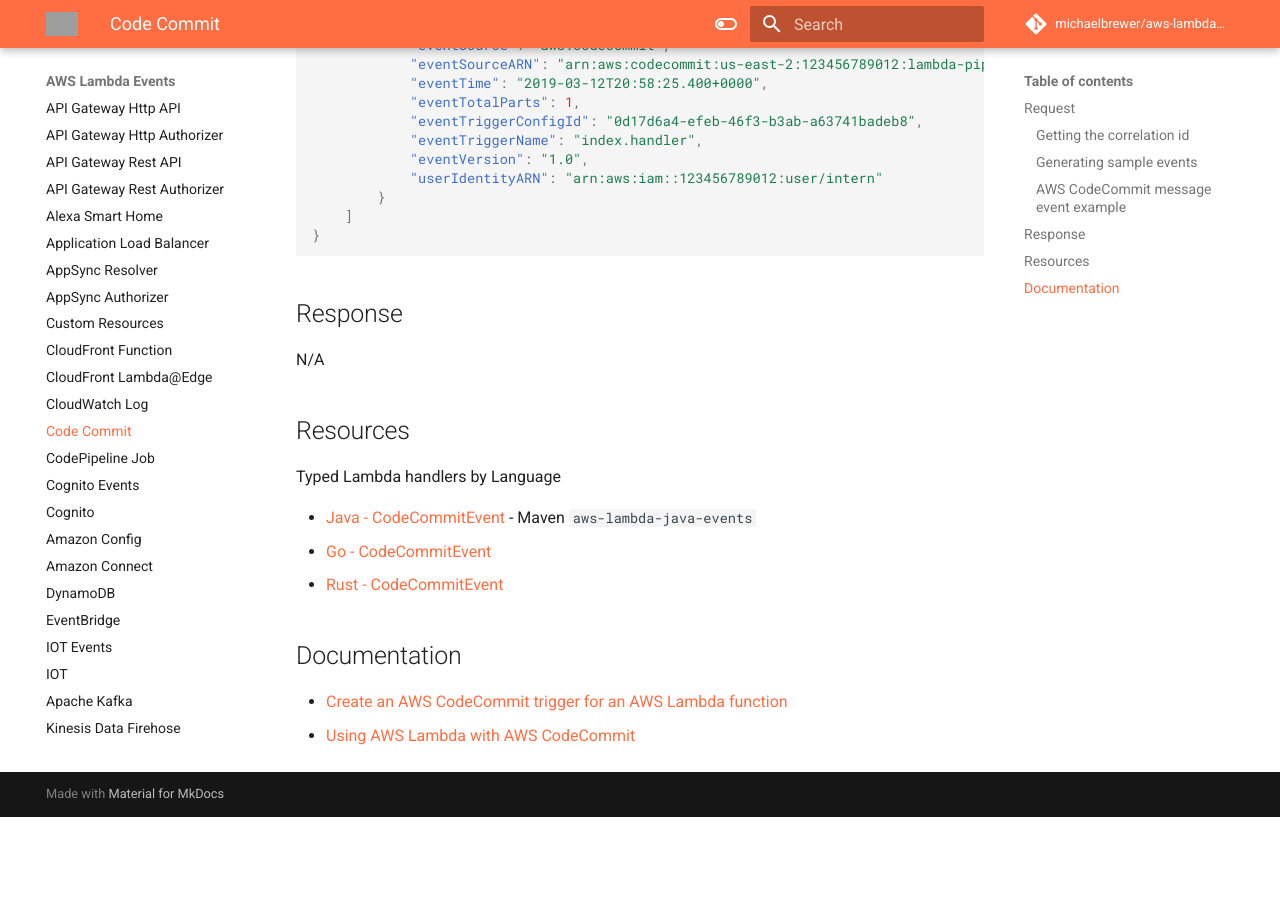
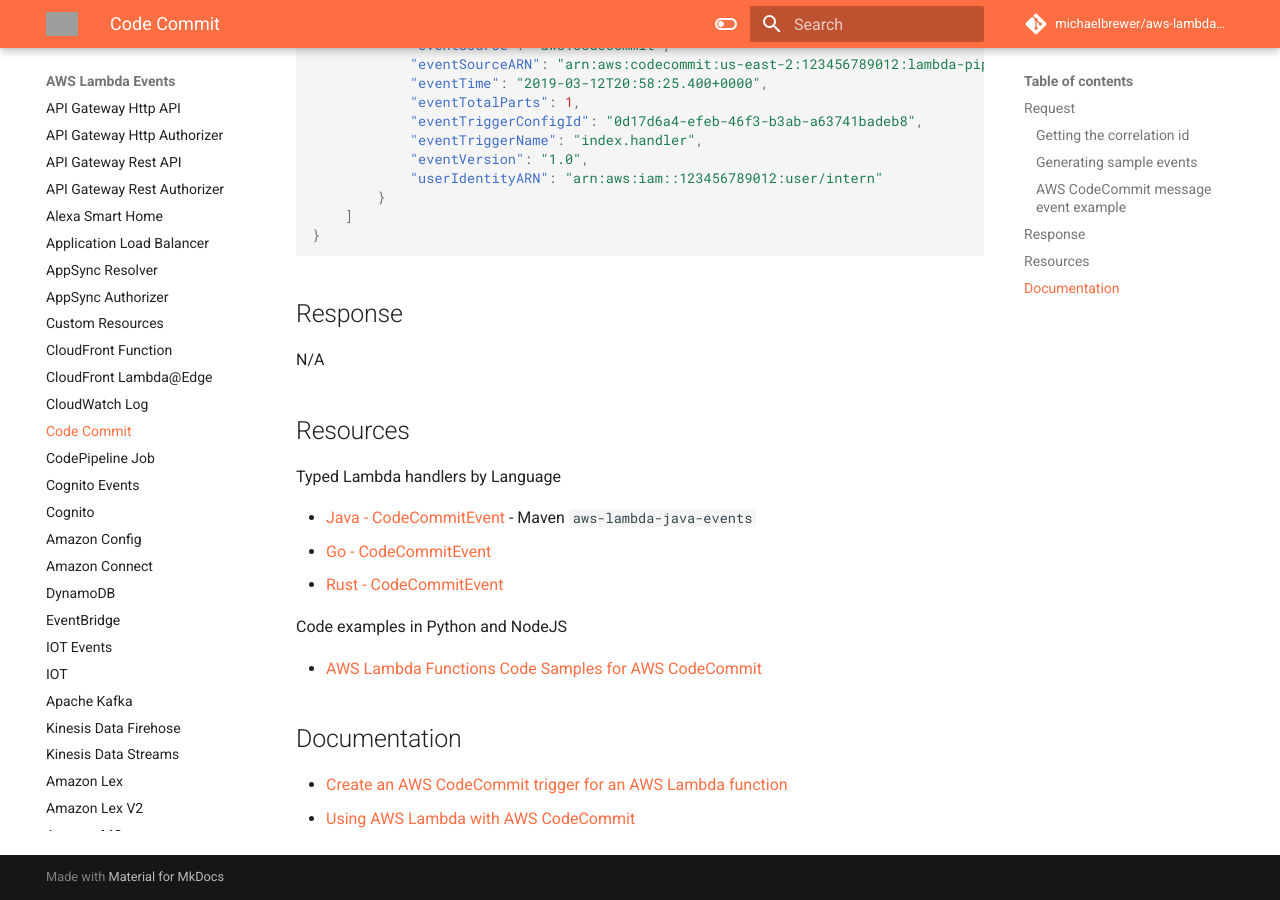
Before and after one commit to michaelbrewer/aws-lambda-events, an MkDocs documentation site: the page built from docs/code-commit.md, in a window 1280 px wide and 900 px high, scrolled down 938 px. Built offline with MkDocs 1.6.1 and Material for MkDocs 9.7.7, drawn with Linux system fonts in a browser that asks for light colours; comment, search, counter and statistics services are not loaded; before the commit the page ends 1755 px from its top, so only the background shows below that; grey boxes are pictures that could not be loaded.

Commit message:
docs(code-commit): More examples

```diff
--- a/docs/code-commit.md
+++ b/docs/code-commit.md
@@ -57,6 +57,10 @@
 - [Go - CodeCommitEvent](https://github.com/aws/aws-lambda-go/blob/main/events/README_CodeCommit.md)
 - [Rust - CodeCommitEvent](https://github.com/LegNeato/aws-lambda-events/blob/master/aws_lambda_events/src/generated/code_commit.rs)
 
+Code examples in Python and NodeJS
+
+- [AWS Lambda Functions Code Samples for AWS CodeCommit](https://docs.aws.amazon.com/code-samples/latest/catalog/code-catalog-lambda_functions-codecommit.html)
+
 ## Documentation
 
 - [Create an AWS CodeCommit trigger for an AWS Lambda function](https://docs.aws.amazon.com/codecommit/latest/userguide/how-to-notify-lambda.html)
```
